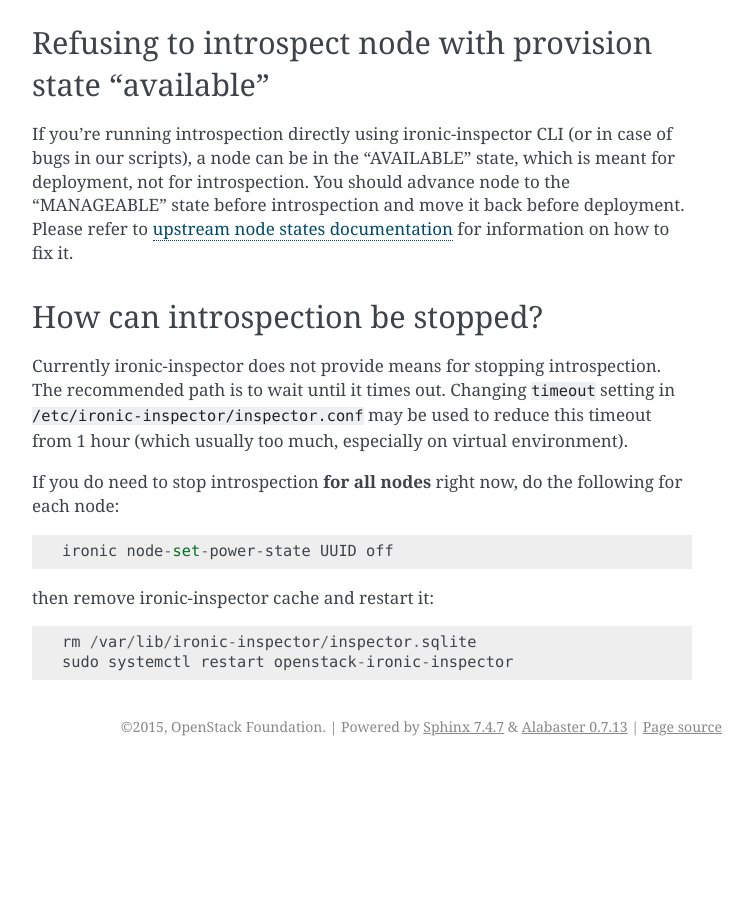
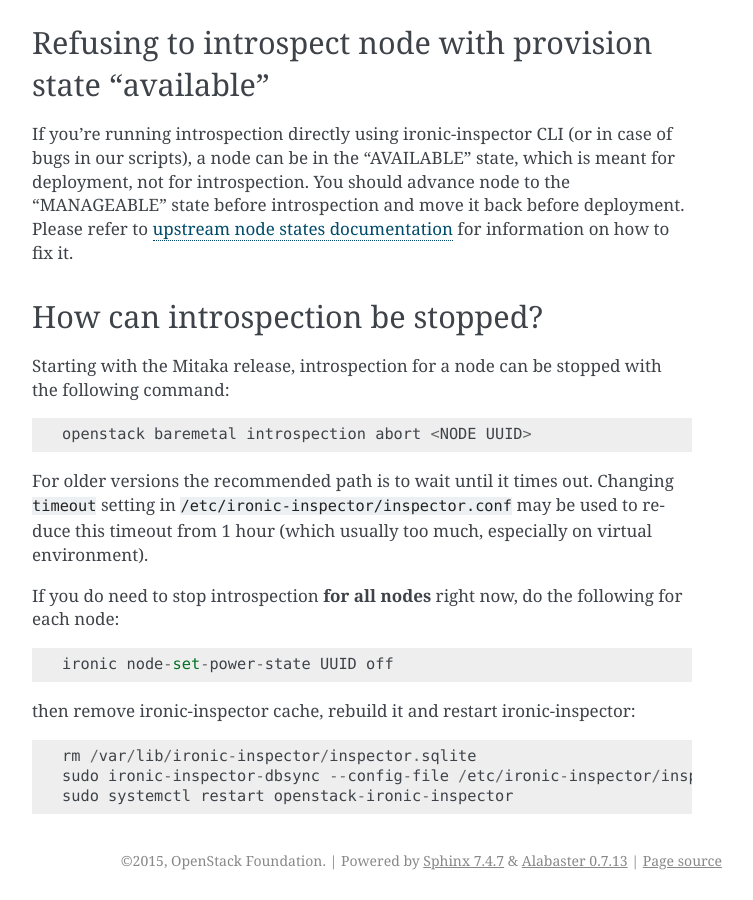
Before and after one commit to openstack-archive/tripleo-docs, a Sphinx documentation site: the page built from doc/source/troubleshooting/troubleshooting-nodes.rst, in a window 1280 px wide and 900 px high, scrolled down 1312 px. Shown: the whole window, without its empty margins (388-1141 px from the left). Built offline with Sphinx 7.4.7, drawn with Linux system fonts in a browser that asks for light colours; pages that are not in the unit, such as notebooks, are missing from menus; before the commit the page ends 2078 px from its top, so only the background shows below that.

Commit message:
Update troubleshooting section on aborting introspection
* We now have a command for that
* For older versioning we should run dbsync after removing the database

Change-Id: I9d9b554f0035465a4975679f7c4f0251b70e01ad

```diff
--- a/doc/source/troubleshooting/troubleshooting-nodes.rst
+++ b/doc/source/troubleshooting/troubleshooting-nodes.rst
@@ -72,20 +72,25 @@
 How can introspection be stopped?
 ^^^^^^^^^^^^^^^^^^^^^^^^^^^^^^^^^
 
-Currently ironic-inspector does not provide means for stopping introspection.
-The recommended path is to wait until it times out. Changing ``timeout``
-setting in ``/etc/ironic-inspector/inspector.conf`` may be used to reduce this
-timeout from 1 hour (which usually too much, especially on virtual
-environment).
+Starting with the Mitaka release, introspection for a node can be stopped with
+the following command::
+
+    openstack baremetal introspection abort <NODE UUID>
+
+For older versions the recommended path is to wait until it times out.
+Changing ``timeout`` setting in ``/etc/ironic-inspector/inspector.conf``
+may be used to reduce this timeout from 1 hour (which usually too much,
+especially on virtual environment).
 
 If you do need to stop introspection **for all nodes** right now, do the
 following for each node::
 
     ironic node-set-power-state UUID off
 
-then remove ironic-inspector cache and restart it::
+then remove ironic-inspector cache, rebuild it and restart ironic-inspector::
 
     rm /var/lib/ironic-inspector/inspector.sqlite
+    sudo ironic-inspector-dbsync --config-file /etc/ironic-inspector/inspector.conf upgrade
     sudo systemctl restart openstack-ironic-inspector
 
 
```
